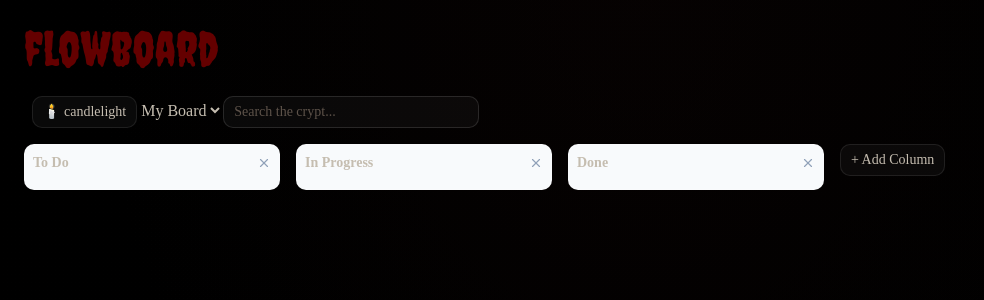
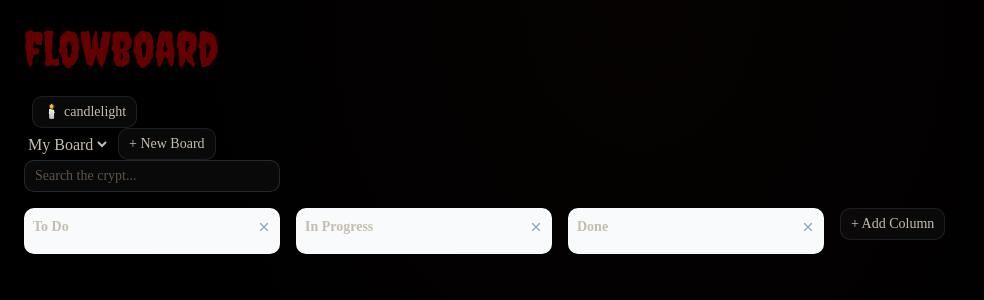
Before and after one commit to sudhishready/flowboard, a Next.js app: page / in a window 1280 px wide. Shown: the top 300 px of the page, without its empty margins (0-984 px from the left). Built offline with nearby package versions, Linux system fonts and the light colour scheme.

Commit message:
pull the board switcher out into its own component, add the new board form finally

```diff
--- /dev/null
+++ b/src/components/board/board-switcher.tsx
@@ -0,0 +1,41 @@
+"use client";
+
+import { useState } from "react";
+import { useBoard } from "@/context/board-context";
+import { Input } from "@/components/ui/input";
+import { Button } from "@/components/ui/button";
+
+export function BoardSwitcher() {
+    const { boards, currentBoardId, switchBoard, createBoard, deleteBoard } = useBoard();
+    const [isOpen, setIsOpen] = useState(false);
+    const [name, setName] = useState("");
+
+    return (
+        <div className="flex items-center gap-2">
+            <select value={currentBoardId} onChange={(e) => switchBoard(e.target.value)}>
+                {boards.map((b) => <option key={b.id} value={b.id}>{b.name}</option>)}
+            </select>
+            {boards.length > 1 && (
+                <Button variant="ghost" onClick={() => deleteBoard(currentBoardId)}>
+                    Delete
+                </Button>
+            )}
+            {!isOpen && (
+                <Button variant="outline" onClick={() => setIsOpen(true)}>
+                    + New Board
+                </Button>
+            )}
+            {isOpen && (
+                <div className="flex items-center gap-2">
+                    <Input value={name} onChange={(e) => setName(e.target.value)} placeholder="Board name" />
+                    <Button onClick={() => { if (name.trim()) { createBoard(name.trim()); setName(""); setIsOpen(false); } }}>
+                        Create
+                    </Button>
+                    <Button variant="ghost" onClick={() => { setName(""); setIsOpen(false); }}>
+                        Cancel
+                    </Button>
+                </div>
+            )}
+            </div>
+    )
+}
--- a/src/components/board/board.tsx
+++ b/src/components/board/board.tsx
@@ -7,16 +7,17 @@ import { AddColumnForm } from "./add-column-form";
 import { CardDialog } from "./card-dialog";
 import { Input } from "@/components/ui/input";
 import { ThemeToggle } from "@/components/theme-toggle";
+import { BoardSwitcher } from "./board-switcher";
 
 export function Board() {
-const { board, boards, currentBoardId, switchBoard, createBoard } = useBoard();
+const { board } = useBoard();
 const [activeCardId, setActiveCardId] = useState<string | null>(null);
 const [search, setSearch] = useState("");
 return (
 <div className="p-6">
     <h1 className="font-heading text-5xl text-primary mb-6">flowboard</h1>
     <ThemeToggle />
-    <select value={currentBoardId} onChange={(e) => switchBoard(e.target.value)}>{boards.map((b) => <option key={b.id} value={b.id}>{b.name}</option>)}</select>
+    <BoardSwitcher />
     <Input value={search} onChange={(e) => setSearch(e.target.value)} placeholder="Search the crypt..." className="mb-4 w-64" />
     <div className="flex gap-4 overflow-x-auto">
     {board.columns.map((column) => (
```
